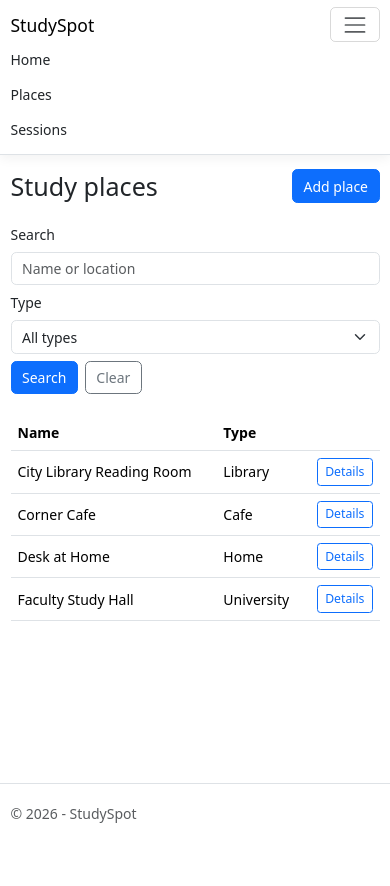
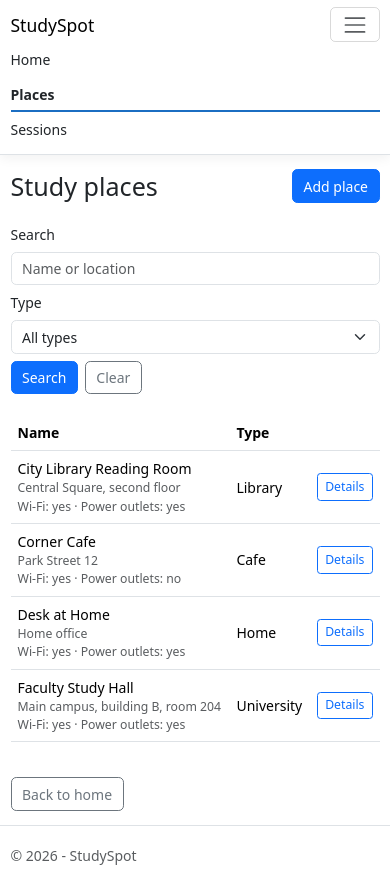
Before and after one commit to RadenkovGit/StudySpot, an ASP.NET Core app: page /StudyPlaces in a window 390 px wide, after a click that opens the changed part. Before the commit the page ends 823 px from the top, so only its background shows below. Run offline with ASP.NET Core 8, Linux system fonts and the light colour scheme; data that the repository does not hold is empty; style sheets or scripts are compiled from the project's sources.

Commit message:
Improve responsive layout and navigation

```diff
--- a/StudySpot/Views/Home/Index.cshtml
+++ b/StudySpot/Views/Home/Index.cshtml
@@ -7,8 +7,10 @@
     <p class="lead mx-auto home-lead">
         Keep a personal catalog of the places where you study best and log the study sessions you spend there.
     </p>
-    <a class="btn btn-primary" asp-controller="StudyPlaces" asp-action="Index">Browse study places</a>
-    <a class="btn btn-success" asp-controller="StudySessions" asp-action="Create">Record a session</a>
+    <div class="d-flex flex-wrap justify-content-center gap-2">
+        <a class="btn btn-primary" asp-controller="StudyPlaces" asp-action="Index">Browse study places</a>
+        <a class="btn btn-success" asp-controller="StudySessions" asp-action="Create">Record a session</a>
+    </div>
 </section>
 
 <section class="row g-4 text-center">
--- a/StudySpot/Views/Shared/_Layout.cshtml
+++ b/StudySpot/Views/Shared/_Layout.cshtml
@@ -1,3 +1,10 @@
+@{
+    var controllerName = ViewContext.RouteData.Values["controller"]?.ToString();
+    var actionName = ViewContext.RouteData.Values["action"]?.ToString();
+    var isHome = controllerName == "Home" && actionName == "Index";
+    var isPlaces = controllerName == "StudyPlaces";
+    var isSessions = controllerName == "StudySessions";
+}
 <!DOCTYPE html>
 <html lang="en">
 <head>
@@ -21,13 +28,13 @@
                 <div class="navbar-collapse collapse" id="mainNav">
                     <ul class="navbar-nav flex-grow-1">
                         <li class="nav-item">
-                            <a class="nav-link text-dark" asp-area="" asp-controller="Home" asp-action="Index">Home</a>
+                            <a class="nav-link text-dark @(isHome ? "active" : null)" aria-current="@(isHome ? "page" : null)" asp-area="" asp-controller="Home" asp-action="Index">Home</a>
                         </li>
                         <li class="nav-item">
-                            <a class="nav-link text-dark" asp-area="" asp-controller="StudyPlaces" asp-action="Index">Places</a>
+                            <a class="nav-link text-dark @(isPlaces ? "active" : null)" aria-current="@(isPlaces ? "page" : null)" asp-area="" asp-controller="StudyPlaces" asp-action="Index">Places</a>
                         </li>
                         <li class="nav-item">
-                            <a class="nav-link text-dark" asp-area="" asp-controller="StudySessions" asp-action="Index">Sessions</a>
+                            <a class="nav-link text-dark @(isSessions ? "active" : null)" aria-current="@(isSessions ? "page" : null)" asp-area="" asp-controller="StudySessions" asp-action="Index">Sessions</a>
                         </li>
                     </ul>
                 </div>
--- a/StudySpot/Views/Shared/_Layout.cshtml.css
+++ b/StudySpot/Views/Shared/_Layout.cshtml.css
@@ -40,8 +40,7 @@ button.accept-policy {
 }
 
 .footer {
-  position: absolute;
-  bottom: 0;
+  margin-top: auto;
   width: 100%;
   white-space: nowrap;
   line-height: 60px;
--- a/StudySpot/Views/StudyPlaces/Create.cshtml
+++ b/StudySpot/Views/StudyPlaces/Create.cshtml
@@ -13,8 +13,10 @@
 
             <partial name="_StudyPlaceFormFields" model="Model" />
 
-            <button type="submit" class="btn btn-primary">Add place</button>
-            <a class="btn btn-outline-secondary" asp-action="Index">Cancel</a>
+            <div class="d-flex flex-wrap gap-2">
+                <button type="submit" class="btn btn-primary">Add place</button>
+                <a class="btn btn-outline-secondary" asp-action="Index">Back to places</a>
+            </div>
         </form>
     </div>
 </div>
--- a/StudySpot/Views/StudyPlaces/Edit.cshtml
+++ b/StudySpot/Views/StudyPlaces/Edit.cshtml
@@ -13,8 +13,10 @@
 
             <partial name="_StudyPlaceFormFields" model="Model" />
 
-            <button type="submit" class="btn btn-primary">Save changes</button>
-            <a class="btn btn-outline-secondary" asp-action="Details" asp-route-id="@Model.Id">Cancel</a>
+            <div class="d-flex flex-wrap gap-2">
+                <button type="submit" class="btn btn-primary">Save changes</button>
+                <a class="btn btn-outline-secondary" asp-action="Details" asp-route-id="@Model.Id">Back to details</a>
+            </div>
         </form>
     </div>
 </div>
--- a/StudySpot/Views/StudyPlaces/Index.cshtml
+++ b/StudySpot/Views/StudyPlaces/Index.cshtml
@@ -4,7 +4,7 @@
     ViewData["Title"] = "Study places";
 }
 
-<div class="d-flex justify-content-between align-items-center mb-4">
+<div class="d-flex flex-wrap justify-content-between align-items-center gap-2 mb-4">
     <h1 class="mb-0">Study places</h1>
     <a class="btn btn-primary" asp-action="Create">Add place</a>
 </div>
@@ -55,7 +55,7 @@ else
                     <th>Name</th>
                     <th>Type</th>
                     <th class="d-none d-md-table-cell">Location</th>
-                    <th class="d-none d-sm-table-cell">Wi-Fi</th>
+                    <th class="d-none d-sm-table-cell text-nowrap">Wi-Fi</th>
                     <th class="d-none d-sm-table-cell">Power outlets</th>
                     <th></th>
                 </tr>
@@ -64,9 +64,15 @@ else
                 @foreach (var place in Model.Places)
                 {
                     <tr>
-                        <td>@place.Name</td>
+                        <td class="text-break">
+                            @place.Name
+                            <div class="d-md-none small text-muted text-break">@place.Location</div>
+                            <div class="d-sm-none small text-muted">
+                                Wi-Fi: @(place.HasWifi ? "yes" : "no") &middot; Power outlets: @(place.HasPowerOutlets ? "yes" : "no")
+                            </div>
+                        </td>
                         <td>@place.PlaceTypeName</td>
-                        <td class="d-none d-md-table-cell">@place.Location</td>
+                        <td class="d-none d-md-table-cell text-break">@place.Location</td>
                         <td class="d-none d-sm-table-cell">@(place.HasWifi ? "Yes" : "No")</td>
                         <td class="d-none d-sm-table-cell">@(place.HasPowerOutlets ? "Yes" : "No")</td>
                         <td class="text-end">
@@ -78,3 +84,7 @@ else
         </table>
     </div>
 }
+
+<div class="mt-4">
+    <a class="btn btn-outline-secondary" asp-controller="Home" asp-action="Index">Back to home</a>
+</div>
--- a/StudySpot/Views/StudySessions/Create.cshtml
+++ b/StudySpot/Views/StudySessions/Create.cshtml
@@ -46,8 +46,10 @@ else
                     <span asp-validation-for="Notes" class="text-danger"></span>
                 </div>
 
-                <button type="submit" class="btn btn-primary">Record session</button>
-                <a class="btn btn-outline-secondary" asp-controller="StudyPlaces" asp-action="Index">Cancel</a>
+                <div class="d-flex flex-wrap gap-2">
+                    <button type="submit" class="btn btn-primary">Record session</button>
+                    <a class="btn btn-outline-secondary" asp-action="Index">Back to sessions</a>
+                </div>
             </form>
         </div>
     </div>
--- a/StudySpot/wwwroot/css/site.css
+++ b/StudySpot/wwwroot/css/site.css
@@ -8,17 +8,38 @@ html {
   }
 }
 
-.btn:focus, .btn:active:focus, .btn-link.nav-link:focus, .form-control:focus, .form-check-input:focus {
+/* One clearly visible keyboard focus ring for every interactive element. */
+.btn:focus, .btn:active:focus, .btn-link.nav-link:focus, .form-control:focus, .form-check-input:focus,
+.form-select:focus, .nav-link:focus-visible, .navbar-toggler:focus, .btn-close:focus {
   box-shadow: 0 0 0 0.1rem white, 0 0 0 0.25rem #258cfb;
 }
 
-html {
-  position: relative;
-  min-height: 100%;
+a:focus-visible {
+  outline: 2px solid #258cfb;
+  outline-offset: 2px;
 }
 
+/* The footer is pushed to the bottom by the page layout instead of being positioned over the content. */
 body {
-  margin-bottom: 60px;
+  display: flex;
+  flex-direction: column;
+  min-height: 100vh;
+}
+
+.navbar-nav .nav-link.active {
+  font-weight: 600;
+  box-shadow: inset 0 -2px 0 #1b6ec2;
+}
+
+/* Invalid fields and their messages, as set by jQuery Validation. */
+.input-validation-error {
+  border-color: var(--bs-form-invalid-border-color, #dc3545);
+}
+
+.field-validation-error {
+  display: block;
+  margin-top: 0.25rem;
+  font-size: 0.875em;
 }
 
 .form-floating > .form-control-plaintext::placeholder, .form-floating > .form-control::placeholder {
```
Also changed, not shown: StudySpot/Views/StudyPlaces/Delete.cshtml (+4 -4 lines), StudySpot/Views/StudyPlaces/Details.cshtml (+10 -8 lines), StudySpot/Views/StudySessions/Delete.cshtml (+4 -4 lines), StudySpot/Views/StudySessions/Index.cshtml (+14 -3 lines).
